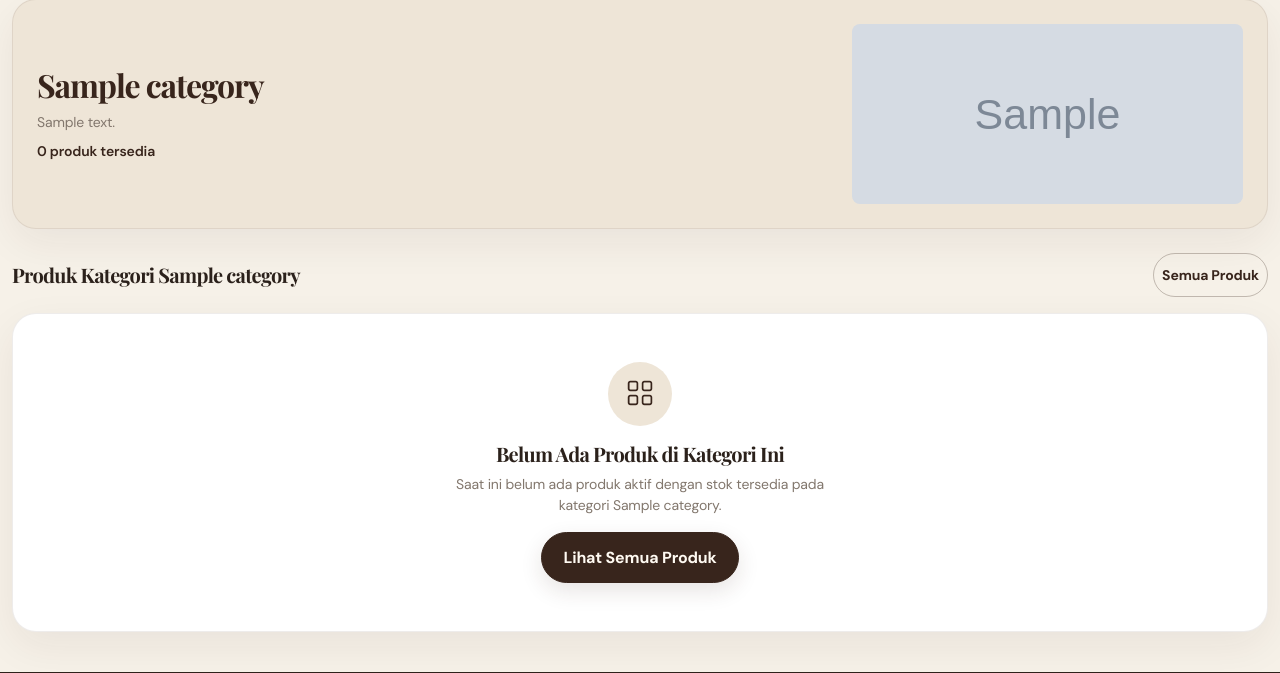
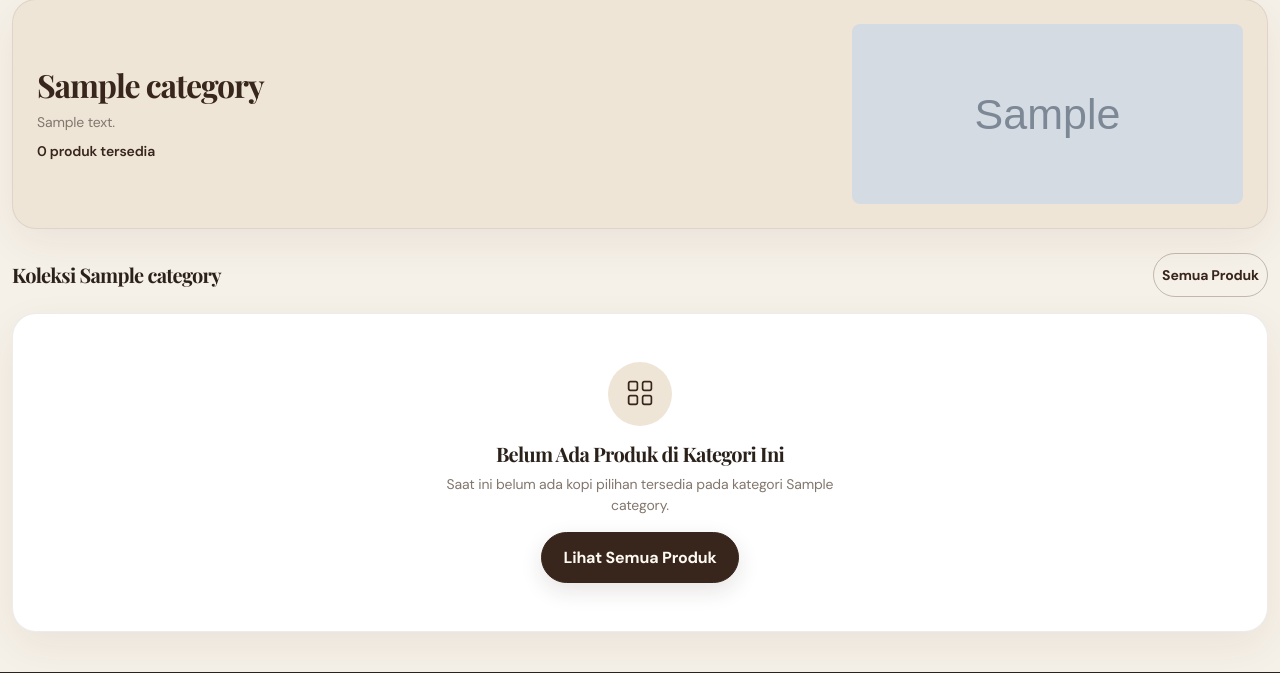
Before and after one commit to ProjectKangcutz/toko_kopi, a Laravel app: a page that uses resources/views/storefront/catalog/category.blade.php in a window 1280 px wide. Shown: the part 246-919 px from the top of the page. Run offline with Laravel 12, Linux system fonts and the light colour scheme; data comes from the database, SQL or seed files in the repository; tables that the repository leaves empty hold one stand-in row (values such as "Sample post"); grey boxes marked "Sample" are stand-in pictures; some libraries are stand-ins or nearby versions.

Commit message:
Polish coffee category storefront copy

```diff
--- a/resources/views/storefront/catalog/category.blade.php
+++ b/resources/views/storefront/catalog/category.blade.php
@@ -65,7 +65,7 @@
 
     <section>
         <div class="d-flex flex-wrap justify-content-between align-items-center gap-2 mb-3">
-            <h2 class="h5 fw-bold mb-0">Produk Kategori {{ $category->name }}</h2>
+            <h2 class="h5 fw-bold mb-0">Koleksi {{ $category->name }}</h2>
             <a href="{{ route('storefront.catalog') }}" class="btn btn-sm btn-outline-primary">Semua Produk</a>
         </div>
 
@@ -81,7 +81,7 @@
             <x-empty-state
                 icon="bi-grid"
                 title="Belum Ada Produk di Kategori Ini"
-                message="Saat ini belum ada produk aktif dengan stok tersedia pada kategori {{ $category->name }}."
+                message="Saat ini belum ada kopi pilihan tersedia pada kategori {{ $category->name }}."
                 action-label="Lihat Semua Produk"
                 :action-url="route('storefront.catalog')"
             />
```
